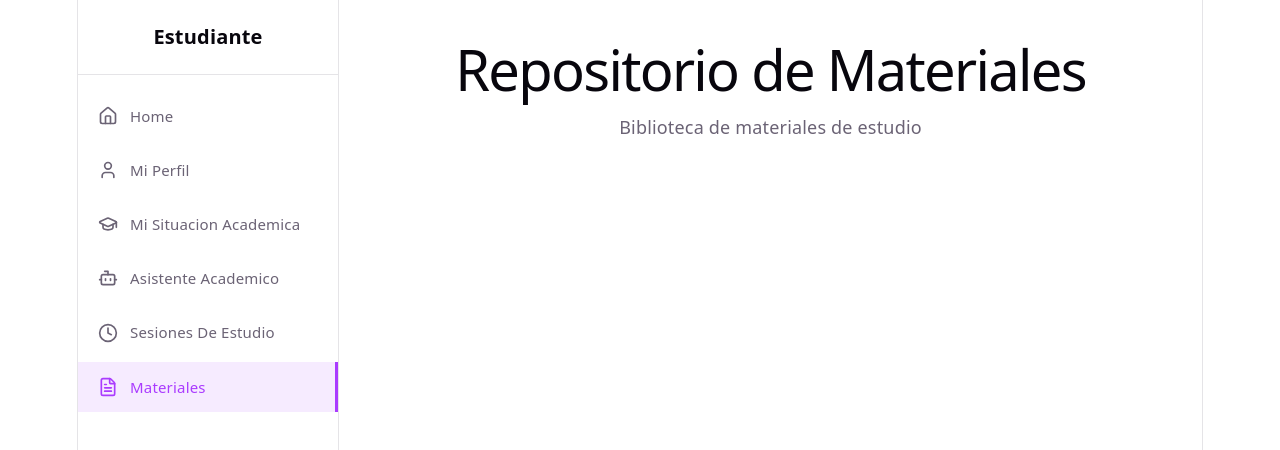
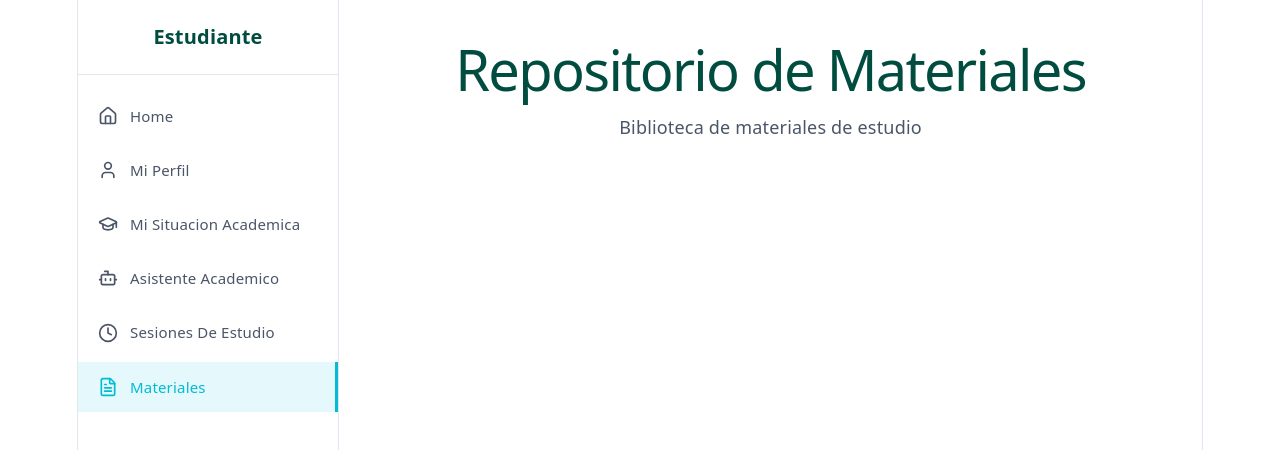
Before and after one commit to DesApp-2026c1-Grupo-5/Sistema-de-Acompa-amiento-de-Alumnos-Universitarios, a React (Vite) app in the folder frontEnd/acompañamiento de alumnos/: page /student/materials in a window 1280 px wide. Shown: the top 450 px of the page. Built offline with nearby package versions, Linux system fonts and the light colour scheme.

Commit message:
mejora de diseño

```diff
--- a/frontEnd/acompañamiento de alumnos/src/components/navbar/Navbar.css
+++ b/frontEnd/acompañamiento de alumnos/src/components/navbar/Navbar.css
@@ -40,6 +40,8 @@
 .navbar__link:hover {
   background: var(--accent-bg);
   color: var(--accent);
+  transform: translateX(4px);
+  box-shadow: inset 4px 0 0 var(--accent);
 }
 
 .navbar__link--active {
--- a/frontEnd/acompañamiento de alumnos/src/index.css
+++ b/frontEnd/acompañamiento de alumnos/src/index.css
@@ -1,12 +1,12 @@
 :root {
-  --text: #6b6375;
-  --text-h: #08060d;
-  --bg: #fff;
-  --border: #e5e4e7;
-  --code-bg: #f4f3ec;
-  --accent: #aa3bff;
-  --accent-bg: rgba(170, 59, 255, 0.1);
-  --accent-border: rgba(170, 59, 255, 0.5);
+  --text: #4a5568;
+  --text-h: #004d40;
+  --bg: #ffffff;
+  --border: #e2e8f0;
+  --code-bg: #f7fafc;
+  --accent: #00bcd4;
+  --accent-bg: rgba(0, 188, 212, 0.1);
+  --accent-border: #00695c;
   --social-bg: rgba(244, 243, 236, 0.5);
   --shadow:
     rgba(0, 0, 0, 0.1) 0 10px 15px -3px, rgba(0, 0, 0, 0.05) 0 4px 6px -2px;
@@ -32,14 +32,14 @@
 
 @media (prefers-color-scheme: dark) {
   :root {
-    --text: #9ca3af;
-    --text-h: #f3f4f6;
-    --bg: #16171d;
-    --border: #2e303a;
-    --code-bg: #1f2028;
-    --accent: #c084fc;
-    --accent-bg: rgba(192, 132, 252, 0.15);
-    --accent-border: rgba(192, 132, 252, 0.5);
+    --text: #a0aec0;
+    --text-h: #e6fffa;
+    --bg: #1a202c;
+    --border: #2d3748;
+    --code-bg: #2d3748;
+    --accent: #4dd0e1;
+    --accent-bg: rgba(0, 188, 212, 0.15);
+    --accent-border: #26a69a;
     --social-bg: rgba(47, 48, 58, 0.5);
     --shadow:
       rgba(0, 0, 0, 0.4) 0 10px 15px -3px, rgba(0, 0, 0, 0.25) 0 4px 6px -2px;
--- a/frontEnd/acompañamiento de alumnos/src/router/AppRouter.jsx
+++ b/frontEnd/acompañamiento de alumnos/src/router/AppRouter.jsx
@@ -29,7 +29,7 @@ const router = createBrowserRouter([
     element: <StudentLayout />,
     children: [
       {
-        path: '/student',
+        path: '/student/home',
         element: <HomeStudent />,
       },
       {
@@ -58,7 +58,7 @@ const router = createBrowserRouter([
     element: <AdminLayout />,
     children: [
       {
-        path: '/admin',
+        path: '/admin/home',
         element: <HomeAdmin />,
       },
       {
```
Also changed, not shown: 1 other file (tests, documents, lock files or other folders).
